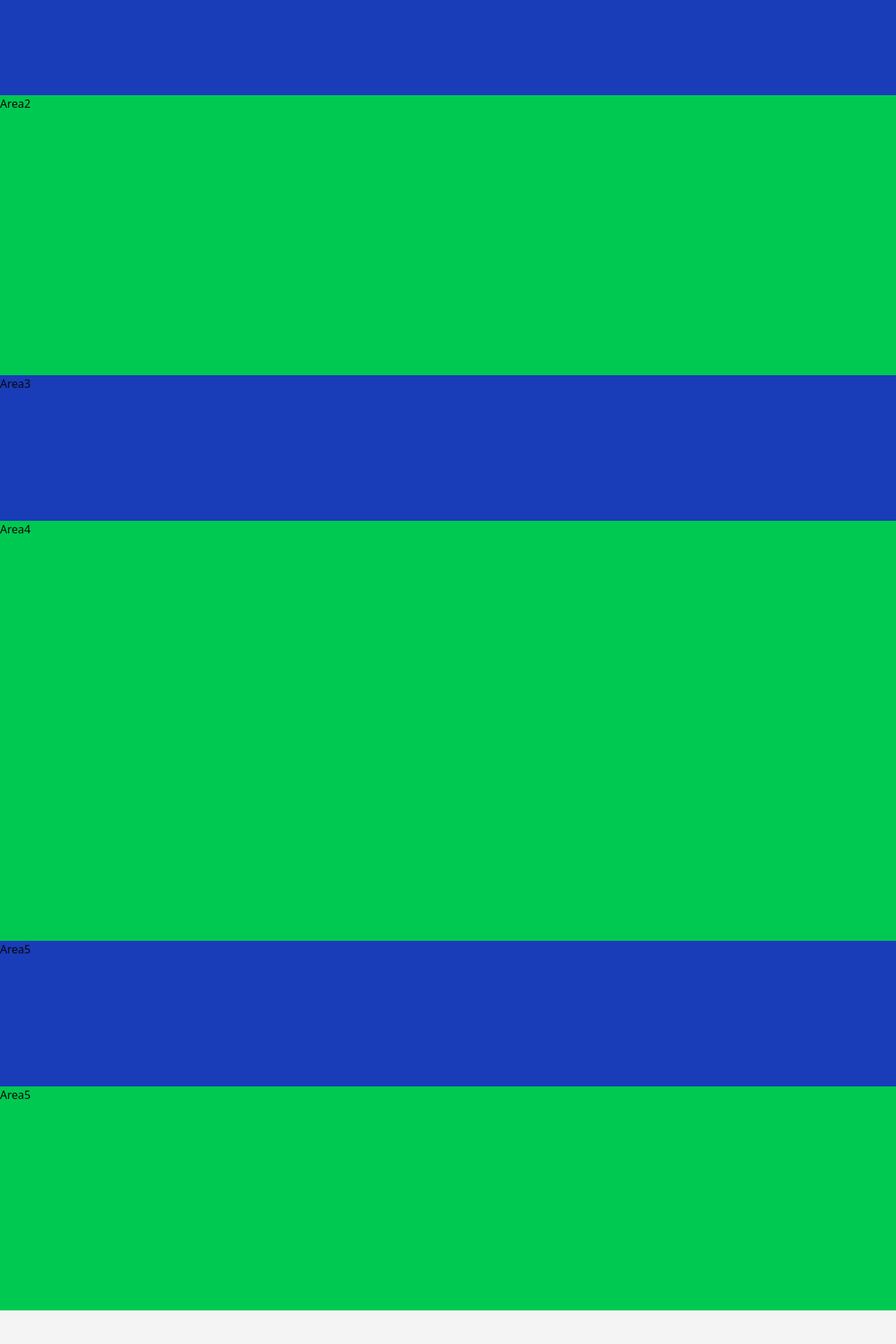
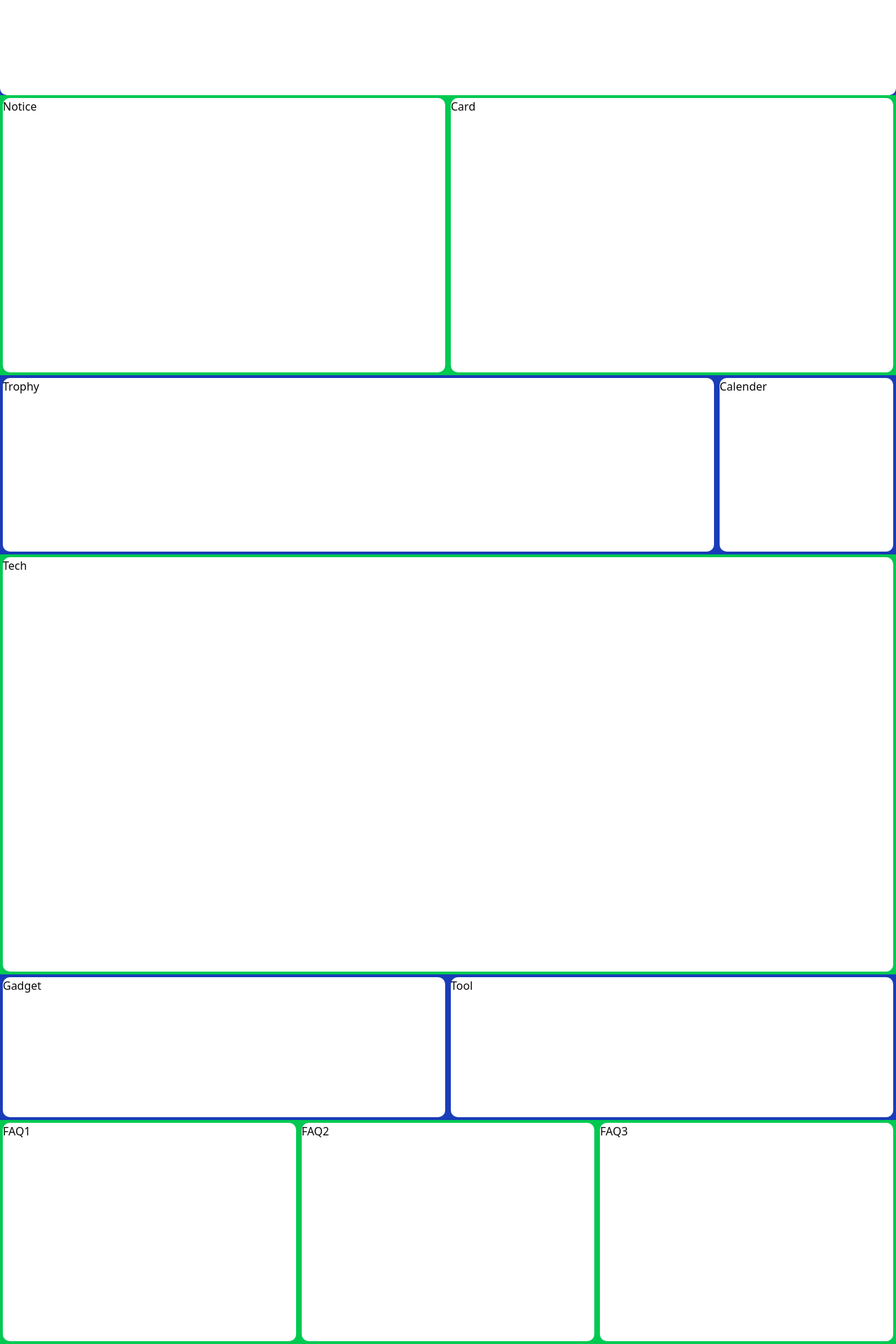
Before and after one commit to 273Do/NewPortfolio, a Next.js app: page / in a window 1280 px wide. Shown: the part 824-2744 px from the top of the page at 70% size. Before the commit the page ends 2696 px from the top, so only its background shows below. Built offline with nearby package versions, Linux system fonts and the light colour scheme.

Commit message:
✨ 詳細なレイアウトを実装しました．

```diff
--- a/app/layout.tsx
+++ b/app/layout.tsx
@@ -26,7 +26,7 @@ export default function RootLayout({
   return (
     <html lang="en" suppressHydrationWarning>
       <body
-        className={`${geistSans.variable} ${geistMono.variable} bg-muted antialiased`}
+        className={`${geistSans.variable} ${geistMono.variable} bg-primary antialiased`}
       >
         <ThemeProvider
           attribute="class"
--- a/app/page.tsx
+++ b/app/page.tsx
@@ -1,5 +1,11 @@
 import { ModeToggle } from "@/components/mode-toggle";
 import { Button } from "@/components/ui/button";
+import FAQ from "@/features/main/components/FAQ/FAQ";
+import GitHubStatus from "@/features/main/components/GitHubStatus/GitHubStatus";
+import Information from "@/features/main/components/Information/Information";
+import Item from "@/features/main/components/Item/Item";
+import LogoThree from "@/features/main/components/LogoThree/LogoThree";
+import Tech from "@/features/main/components/Tech/Tech";
 
 export default function Home() {
   return (
@@ -10,15 +16,26 @@ export default function Home() {
     //   <ModeToggle />
     //   <div className="h-5 w-5 bg-primary-foreground" />
     // </div>
-    <div className="bg-red-800 w-full flex items-center flex-col justify-center">
-      <div className="w-full bg-blue-800 w-full xl:w-[1280px] h-svh xl:h-[960px]">
-        <p>Area1</p>
+    // MEMO: m-1,p-1を動的に変更
+    <div className="am-1 full flex items-center flex-col justify-center">
+      <div className="ap-1 bg-blue-800 w-full xl:w-[1280px] h-svh xl:h-[960px]">
+        <LogoThree />
       </div>
-      <div className="bg-green-500 w-full xl:w-[1280px] h-[400px]">Area2</div>
-      <div className="bg-blue-800 w-full xl:w-[1280px] h-52">Area3</div>
-      <div className="bg-green-500 w-full xl:w-[1280px] h-[600px]">Area4</div>
-      <div className="bg-blue-800 w-full xl:w-[1280px] h-52">Area5</div>
-      <div className="bg-green-500 w-full xl:w-[1280px] h-80">Area5</div>
+      <div className="p-1 bg-green-500 w-full xl:w-[1280px] h-[400px]">
+        <Information />
+      </div>
+      <div className="p-1 bg-blue-800 w-full xl:w-[1280px] h-64">
+        <GitHubStatus />
+      </div>
+      <div className="p-1 bg-green-500 w-full xl:w-[1280px] h-[600px]">
+        <Tech />
+      </div>
+      <div className="p-1 bg-blue-800 w-full xl:w-[1280px] h-52">
+        <Item />
+      </div>
+      <div className="p-1 bg-green-500 w-full xl:w-[1280px] h-80">
+        <FAQ />
+      </div>
     </div>
   );
 }
--- /dev/null
+++ b/features/main/components/FAQ/FAQ.tsx
@@ -0,0 +1,13 @@
+import React from "react";
+
+const FAQ = () => {
+  return (
+    <div className="size-full flex gap-2">
+      <div className="bg-background w-1/3 rounded-lg">FAQ1</div>
+      <div className="bg-background w-1/3 rounded-lg">FAQ2</div>
+      <div className="bg-background w-1/3 rounded-lg">FAQ3</div>
+    </div>
+  );
+};
+
+export default FAQ;
--- /dev/null
+++ b/features/main/components/GitHubStatus/GitHubStatus.tsx
@@ -0,0 +1,12 @@
+import React from "react";
+
+const GitHubStatus = () => {
+  return (
+    <div className="size-full flex gap-2">
+      <div className="bg-background w-4/5 rounded-lg">Trophy</div>
+      <div className="bg-background aspect-square rounded-lg">Calender</div>
+    </div>
+  );
+};
+
+export default GitHubStatus;
--- /dev/null
+++ b/features/main/components/Information/Information.tsx
@@ -0,0 +1,12 @@
+import React from "react";
+
+const Information = () => {
+  return (
+    <div className="size-full flex gap-2">
+      <div className="bg-background w-1/2 rounded-lg">Notice</div>
+      <div className="bg-background w-1/2 rounded-lg">Card</div>
+    </div>
+  );
+};
+
+export default Information;
--- /dev/null
+++ b/features/main/components/Item/Item.tsx
@@ -0,0 +1,12 @@
+import React from "react";
+
+const Item = () => {
+  return (
+    <div className="size-full flex gap-2">
+      <div className="bg-background w-1/2 rounded-lg">Gadget</div>
+      <div className="bg-background w-1/2 rounded-lg">Tool</div>
+    </div>
+  );
+};
+
+export default Item;
--- /dev/null
+++ b/features/main/components/LogoThree/LogoThree.tsx
@@ -0,0 +1,13 @@
+import { ModeToggle } from "@/components/mode-toggle";
+import React from "react";
+
+const LogoThree = () => {
+  return (
+    <div className="bg-background size-full rounded-lg">
+      LogoThree
+      <ModeToggle />
+    </div>
+  );
+};
+
+export default LogoThree;
--- /dev/null
+++ b/features/main/components/Tech/Tech.tsx
@@ -0,0 +1,7 @@
+import React from "react";
+
+const Tech = () => {
+  return <div className="bg-background size-full rounded-lg">Tech</div>;
+};
+
+export default Tech;
```
